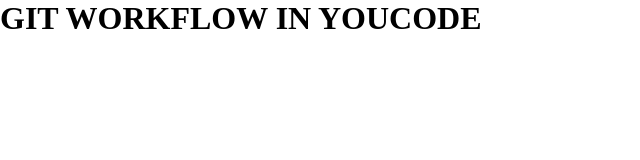
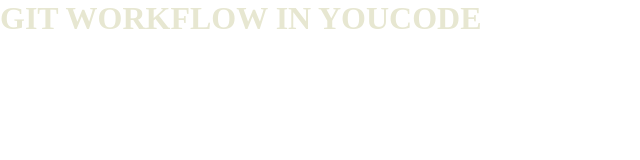
Before and after one commit to KhadijaZahir/github-workshop, a plain HTML site: page index.html in a window 1280 px wide. Shown: the whole page, without its empty margins (0-640 px from the left). Drawn offline with Linux system fonts and the light colour scheme; files that its build step writes are made by us from their sources.

Commit message:
changed color

```diff
--- a/index.html
+++ b/index.html
@@ -10,7 +10,7 @@
 
 <body>
 
-    <h1 class="some-heading">GIT WORKFLOW IN YOUCODE</h1>
+    <h1 class="some-heading" style="color: #e7e7d1">GIT WORKFLOW IN YOUCODE</h1>
 
 </body>
 
```
